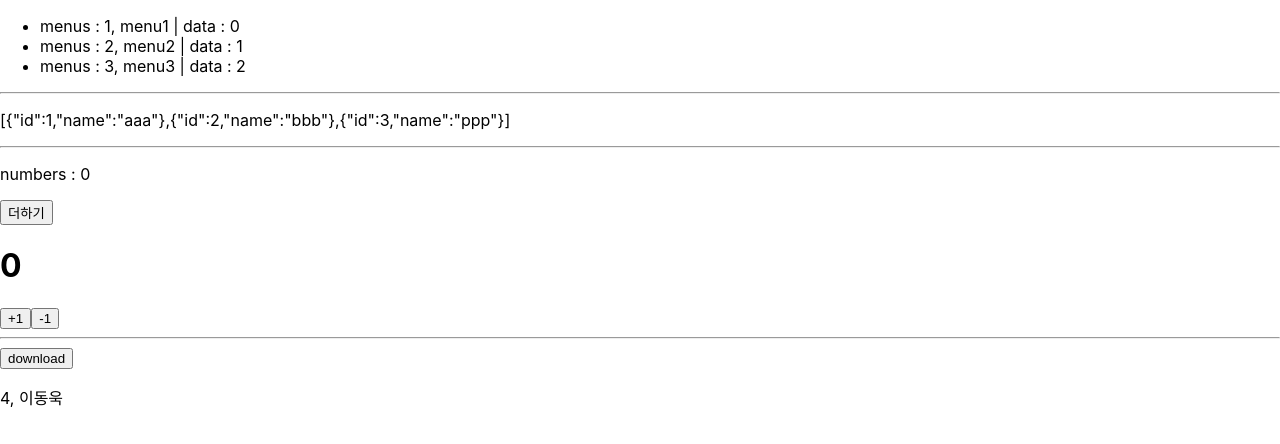
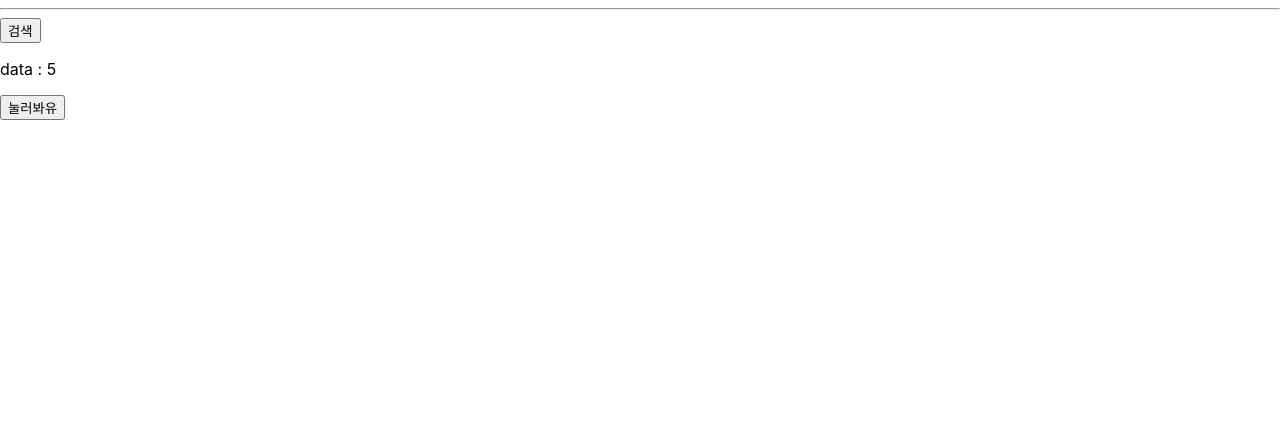
Before and after one commit to ImaMature/reactstudy, a React (Create React App) app: page / in a window 1280 px wide. Shown: the top 444 px of the page. Built offline with nearby package versions, Linux system fonts and the light colour scheme.

Commit message:
day 04. useEffect

```diff
--- a/src/App.js
+++ b/src/App.js
@@ -1,14 +1,11 @@
 import "./App.css";
 
-import { MapTest, NumberAdd, Counter, A } from "./Test";
+import { UseEffectTest } from "./Test";
 
 function App() {
    return (
       <div>
-         <MapTest />
-         <NumberAdd />
-         <Counter />
-         <A />
+         <UseEffectTest />
       </div>
    );
 }
--- a/src/Test.js
+++ b/src/Test.js
@@ -1,4 +1,4 @@
-import { useState } from "react";
+import { useEffect, useState } from "react";
 
 function MapTest() {
    //배열 반복문으로 출력하기
@@ -19,8 +19,8 @@ function MapTest() {
       { id: 2, name: "bbb" },
       { id: 3, name: "ccc" },
    ];
-   const newName = { name: "kkk" };
-   const listNo1 = { ...list_A[1], ...newName }; //배열 특정 인덱스만 값 바꾸기
+   //const newName = { name: "kkk" };
+   //const listNo1 = { ...list_A[1], ...newName }; //배열 특정 인덱스만 값 바꾸기
    //console.log(list_A);
    //console.log(listNo1);
    const updateNameDto = {
@@ -79,6 +79,7 @@ function Counter() {
       </div>
    );
 }
+//useState?
 function A() {
    console.log("app 실행됨");
    const [users, setUsers] = useState([{ id: 4, name: "이동욱" }]); //레퍼런스 변경되야 동작
@@ -106,4 +107,46 @@ function A() {
    );
 }
 
-export { MapTest, NumberAdd, Counter, A };
+//useEffect?
+function UseEffectTest() {
+   const [data, setData] = useState(0);
+   const [search, setSearch] = useState(0);
+   //데이터를 다운받는다고 가정
+   const download = () => {
+      let downData = 5;
+      setData(downData); //useEffect 한번 실행됨
+   };
+   // 실행 시점
+   // (1) 함수가 최초 실행될 때 (마운트 될 때)
+   // (2) 상태 변수가 변경될 때 (deps에 등록되어있을 때만)
+
+   useEffect(() => {
+      //useEffect(effect 함수, 디펜던시 함수(배열))
+      console.log("useEffect 발동");
+      download();
+   }, [search]);
+   // 가장 처음 렌더링 될 때 한번만 실행하고 싶을 때엔 deps에 빈 배열을 넣기
+   // 배열을 생략하면 리렌더링 될 때마다 useEffect가 실행됨
+   // deps에는 다시 그릴 유형의 함수(useState 배열의 현재 상태)가 들어가야 함
+
+   return (
+      <div>
+         <hr></hr>
+         <button
+            onClick={() => {
+               setSearch(2);
+            }}>
+            검색
+         </button>
+         <p>data : {data}</p>
+         <button
+            onClick={() => {
+               setData(data + 1);
+            }}>
+            눌러봐유
+         </button>
+      </div>
+   );
+}
+
+export { UseEffectTest };
--- a/src/index.js
+++ b/src/index.js
@@ -1,15 +1,11 @@
-import React from 'react';
-import ReactDOM from 'react-dom/client';
-import './index.css';
-import App from './App';
-import reportWebVitals from './reportWebVitals';
+import React from "react";
+import ReactDOM from "react-dom/client";
+import "./index.css";
+import App from "./App";
+import reportWebVitals from "./reportWebVitals";
 
-const root = ReactDOM.createRoot(document.getElementById('root'));
-root.render(
-  <React.StrictMode>
-    <App />
-  </React.StrictMode>
-);
+const root = ReactDOM.createRoot(document.getElementById("root"));
+root.render(<App />);
 
 // If you want to start measuring performance in your app, pass a function
 // to log results (for example: reportWebVitals(console.log))
```
